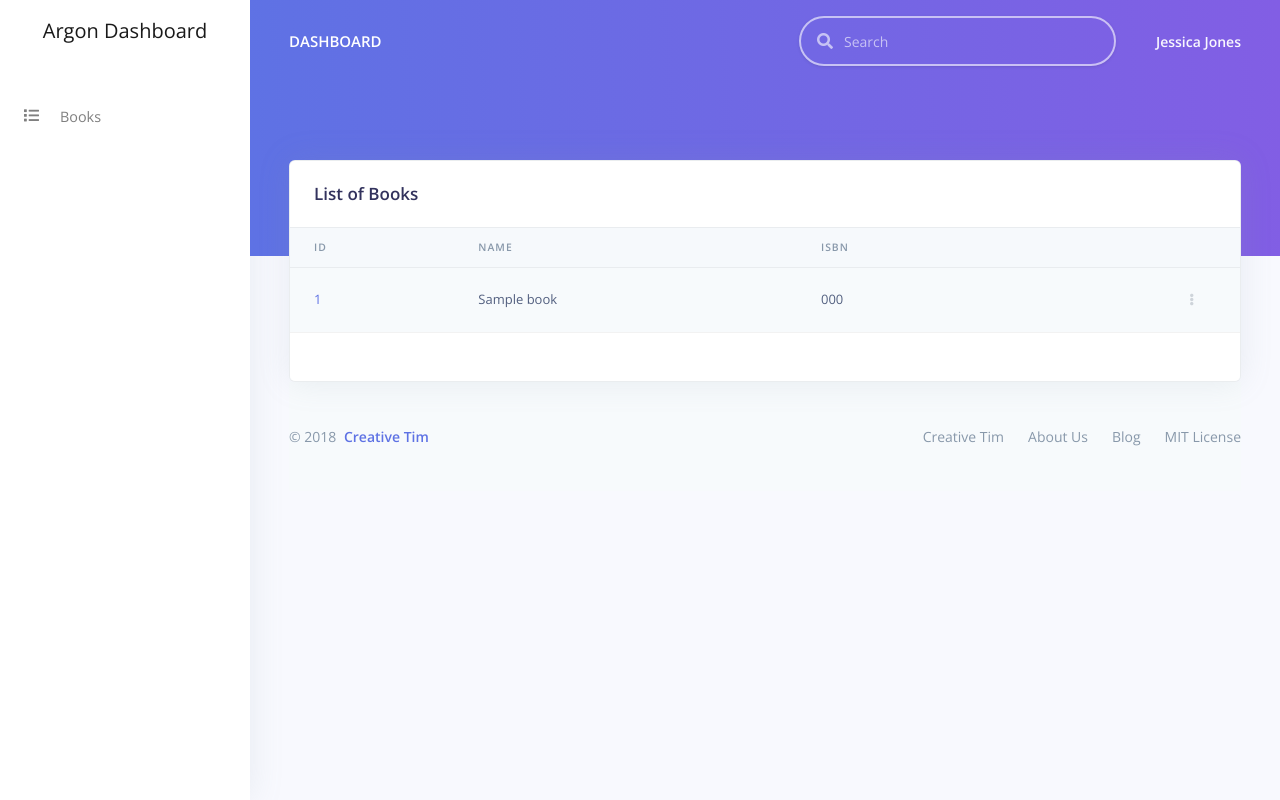
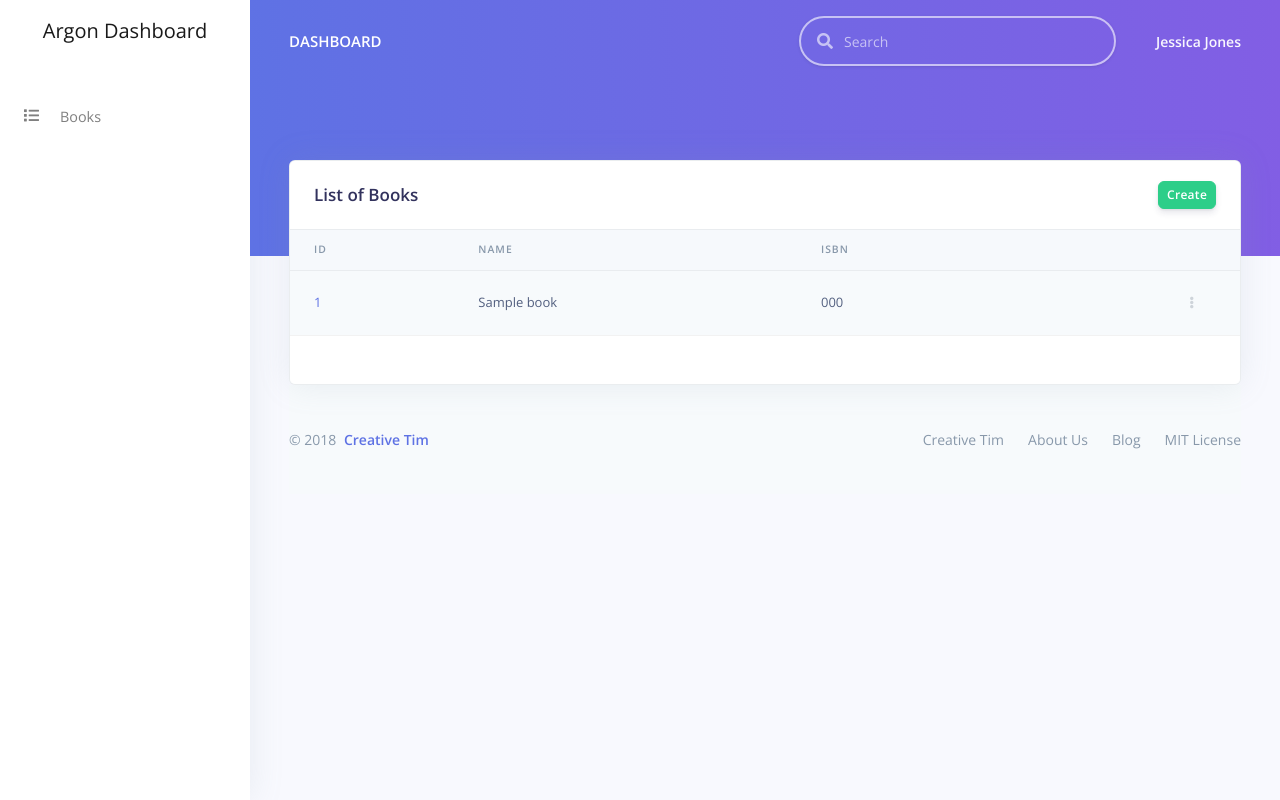
Before and after one commit to all-about-django/django-cbv-using-argon-theme, a Django app: page /store/book in a window 1280 px wide. Run offline with Django 3.2, Linux system fonts and the light colour scheme; a user stored in the database is signed in; tables that the repository leaves empty hold one stand-in row (values such as "Sample post"); some libraries are stand-ins or nearby versions.

Commit message:
add create view in list view.

```diff
--- a/src/djlibrary/templates/book/list.html
+++ b/src/djlibrary/templates/book/list.html
@@ -8,6 +8,9 @@
                 <div class="row align-items-center">
                     <div class="col-8">
                         <h3 class="mb-0">List of Books</h3>
+                    </div>
+                    <div class="col-4 text-right">
+                        <a href="{% url 'book-create' %}" class="btn btn-sm btn-success">Create</a>
                     </div>
                 </div>
             </div>
```
